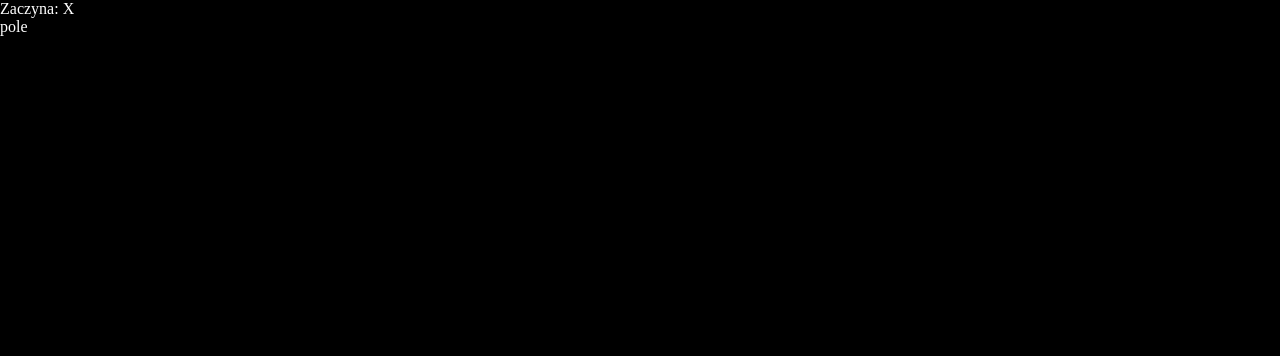
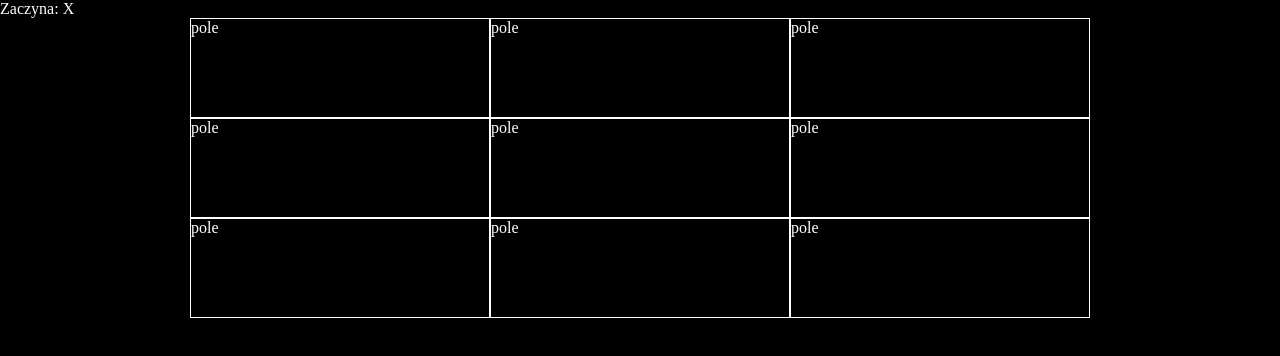
Before and after one commit to Maty2002v2/-Tic-Tac-Toe, a Vue app: page / in a window 1280 px wide. Shown: the top 356 px of the page. Built offline with nearby package versions, Linux system fonts and the light colour scheme.

Commit message:
Adding basic styles

```diff
--- a/src/components/TheBoardGame.vue
+++ b/src/components/TheBoardGame.vue
@@ -1,5 +1,7 @@
 <template>
-  <div><field></field></div>
+  <div class="boardGame">
+    <field class="field" v-for="field in 9" :key="field" />
+  </div>
 </template>
 
 <script lang="ts">
--- a/src/styles/globalStyles.css
+++ b/src/styles/globalStyles.css
@@ -4,3 +4,33 @@ body {
   background: #000000;
   color: #ffffff;
 }
+
+#app {
+  animation: show 2s forwards;
+}
+
+@keyframes show {
+  0% {
+    opacity: 0;
+  }
+  100% {
+    opacity: 1;
+  }
+}
+
+.boardGame {
+  display: flex;
+  flex-wrap: wrap;
+  justify-content: center;
+  align-content: center;
+  max-width: 900px;
+  margin: 0 auto;
+}
+
+.field {
+  flex-grow: 1;
+  width: 33%;
+  height: 100px;
+  box-sizing: border-box;
+  border: 1px solid #ffffff;
+}
```
